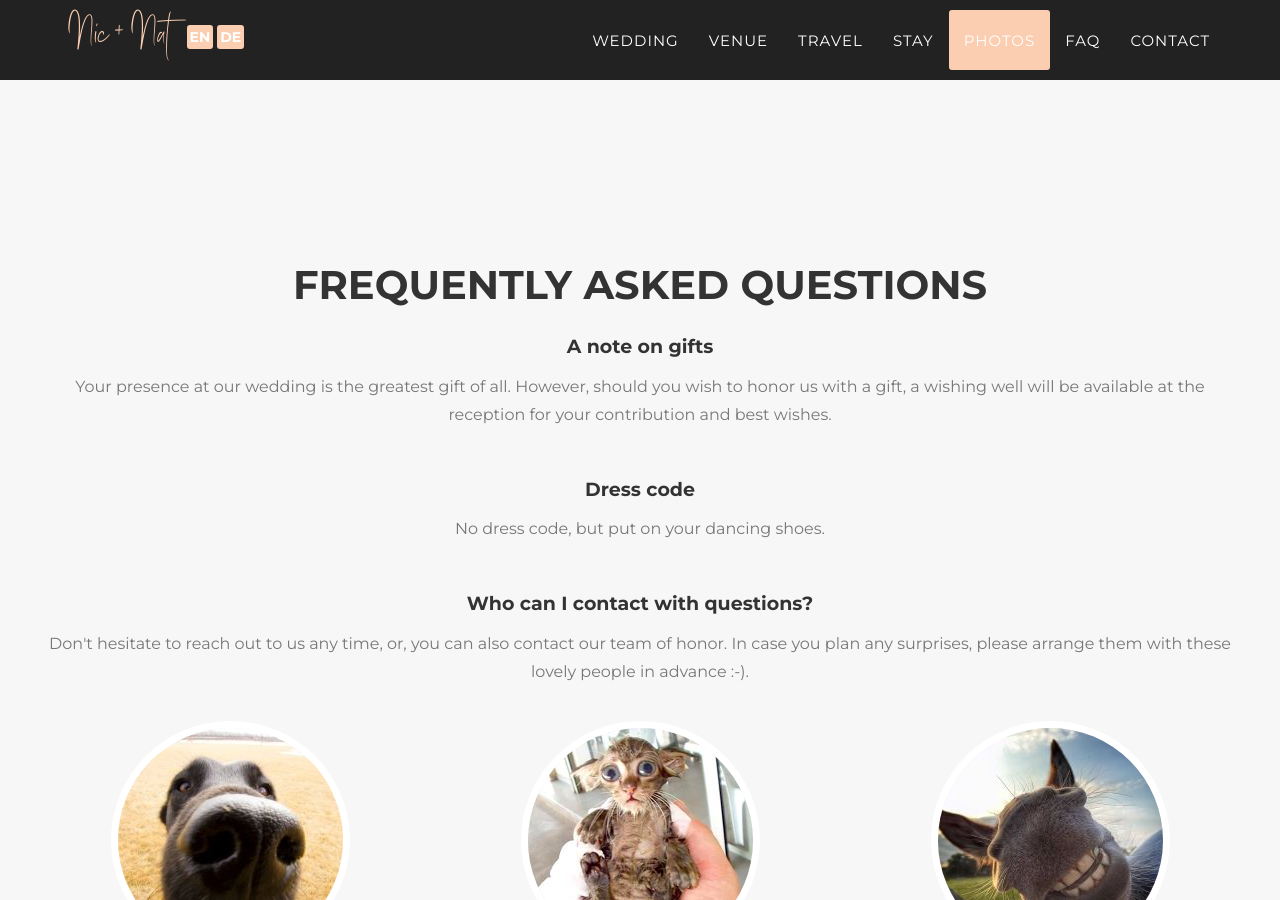
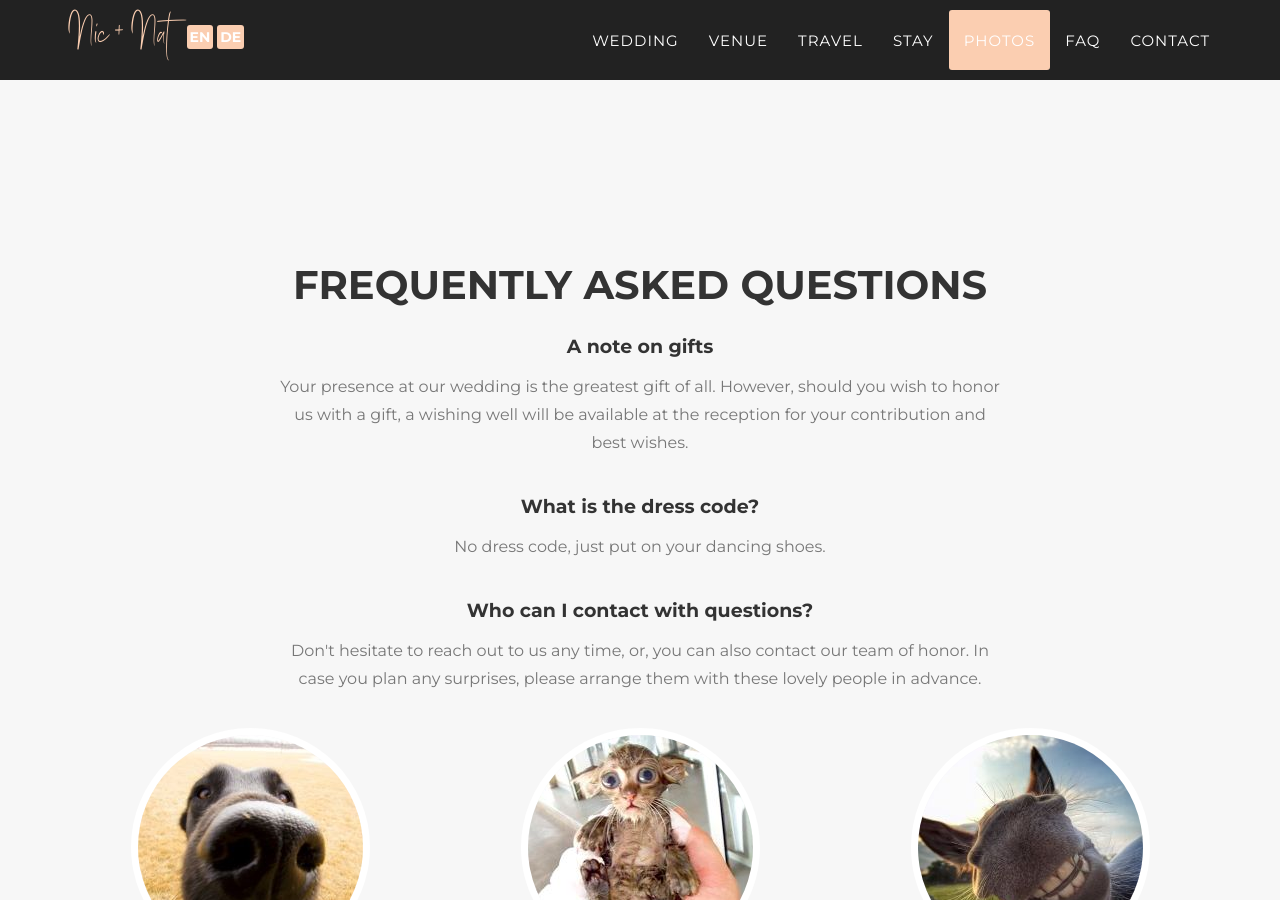
Before and after one commit to nic-nat/wedding, a Jekyll site: the page built from index.html, in a window 1280 px wide and 900 px high, scrolled down 4980 px. Built offline with Jekyll 4.4.1, drawn with Linux system fonts in a browser that asks for light colours; some web fonts are replaced.

Commit message:
Update FAQ.html

```diff
--- a/_includes/en_data/FAQ.html
+++ b/_includes/en_data/FAQ.html
@@ -3,25 +3,16 @@
     <div class="container">
         <div class="row">
             <div class="col-lg-12 text-center">
-                <h2 class="section-heading">Frequently asked questions</h2>
+                <h2 class="section-heading">Frequently Asked Questions</h2>
             </div>
         </div>
-        <div class="row">
-            <div class="col-lg-12 text-center">
+        <div class="col-lg-8 col-lg-offset-2 text-center">
             <h4 class="service-heading">A note on gifts</h4>
             <p class="largepad text-muted">Your presence at our wedding is the greatest gift of all. However, should you wish to honor us with a gift, a wishing well will be available at the reception for your contribution and best wishes.</p>
-        </div>
-        <div class="row">
-            <div class="col-lg-12 text-center">
-            <h4 class="service-heading">Dress code</h4>
-            <p class="largepad text-muted">No dress code, but put on your dancing shoes.</p>
-        </div>
-
-        <div class="row">
-            <div class="col-lg-12 text-center">
-                <h4 class="service-heading">Who can I contact with questions?</h4>
-                <p class="largepad text-muted">Don't hesitate to reach out to us any time, or, you can also contact our team of honor. In case you plan any surprises, please arrange them with these lovely people in advance :-).</p>
-            </div>
+            <h4 class="service-heading">What is the dress code?</h4>
+            <p class="largepad text-muted">No dress code, just put on your dancing shoes.</p>
+            <h4 class="service-heading">Who can I contact with questions?</h4>
+            <p class="largepad text-muted">Don't hesitate to reach out to us any time, or, you can also contact our team of honor. In case you plan any surprises, please arrange them with these lovely people in advance.</p>
         </div>
         <div class="row">
             {% for member in site.data.en.bridalparty %}
@@ -34,7 +25,5 @@
             </div>
             {% endfor %}
         </div>
-
-
     </div>
 </section>
```
